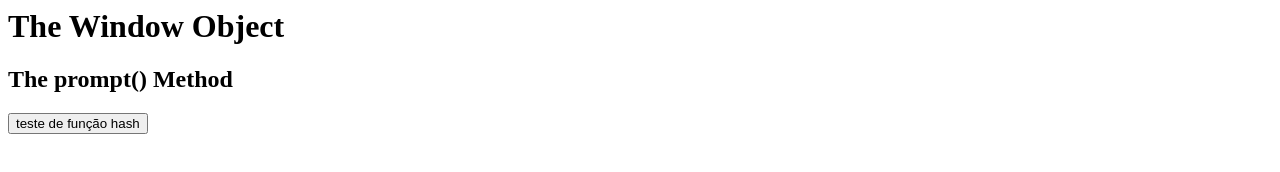
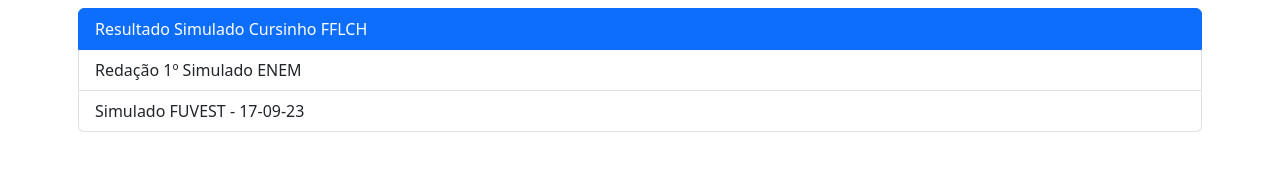
Before and after one commit to williroger/cursinhoFFLCH, a plain HTML site: page index-test.html in a window 1280 px wide. Drawn offline with nearby package versions, Linux system fonts and the light colour scheme.

Commit message:
Página de Abertura

```diff
--- a/index-test.html
+++ b/index-test.html
@@ -1,39 +1,25 @@
-<script src="https://cdnjs.cloudflare.com/ajax/libs/crypto-js/4.0.0/core.min.js"></script>
-<script src="https://cdnjs.cloudflare.com/ajax/libs/crypto-js/3.1.9-1/md5.js"></script>
+<!DOCTYPE html>
+<html lang="pt-br">
+<head>
+    <meta charset="UTF-8">
+    <meta name="viewport" content="width=device-width, initial-scale=1.0">
+    <title>Simulados Cursinho Popular da FFLCH</title>
+    <link href="https://cdn.jsdelivr.net/npm/bootstrap@5.3.0/dist/css/bootstrap.min.css" rel="stylesheet" integrity="sha384-9ndCyUaIbzAi2FUVXJi0CjmCapSmO7SnpJef0486qhLnuZ2cdeRhO02iuK6FUUVM" crossorigin="anonymous">
 
-<h1>The Window Object</h1>
-<h2>The prompt() Method</h2>
-
-<button onclick="myFunction()">teste de função hash</button>
-
-<p id="demo"></p>
-
-<script>
-
-		//alert(hash);
-
-
-		function myFunction() {
-
-			let person = prompt("CHAVE", "Harry Potter");
-
-			hash = CryptoJS.MD5("Harry Potter");
-			personHash = CryptoJS.MD5(person);
-
-		//	console.log("hash: " + hash)
-		//	console.log(typeof hash)
-		//	console.log("personHash: " + personHash)
-		//	console.log(typeof personHash)
-		//	console.log(hash == personHash)
-
-		//	console.log(JSON.stringify(hash) === JSON.stringify(personHash))
-
-			if (JSON.stringify(hash) === JSON.stringify(personHash)){
-				document.getElementById("demo").innerHTML = "É IGUAL";
-			} else {
-				document.getElementById("demo").innerHTML = "DIFERENTE";
-			}
-
-		}
-
-</script>
+</head>
+<body>
+    <div class="container mx-auto p-2">
+		<div class="list-group">
+			<a href="#" class="list-group-item list-group-item-action active" aria-current="true">
+				Resultado Simulado Cursinho FFLCH
+			</a>
+			<a href="redacao-enem/index.html" class="list-group-item list-group-item-action">Redação 1º Simulado ENEM</a>
+			<a href="fuvest-17-09-23/index.html" class="list-group-item list-group-item-action">Simulado FUVEST - 17-09-23</a>
+		</div>
+    </div>
+</body>
+<script src="https://cdn.jsdelivr.net/npm/bootstrap@5.3.0/dist/js/bootstrap.bundle.min.js" integrity="sha384-geWF76RCwLtnZ8qwWowPQNguL3RmwHVBC9FhGdlKrxdiJJigb/j/68SIy3Te4Bkz" crossorigin="anonymous"></script>
+<script src="https://cdn.jsdelivr.net/npm/@popperjs/core@2.11.8/dist/umd/popper.min.js" integrity="sha384-I7E8VVD/ismYTF4hNIPjVp/Zjvgyol6VFvRkX/vR+Vc4jQkC+hVqc2pM8ODewa9r" crossorigin="anonymous"></script>
+<script src="https://cdn.jsdelivr.net/npm/bootstrap@5.3.0/dist/js/bootstrap.min.js" integrity="sha384-fbbOQedDUMZZ5KreZpsbe1LCZPVmfTnH7ois6mU1QK+m14rQ1l2bGBq41eYeM/fS" crossorigin="anonymous"></script>
+<script src="script/main.js"></script>
+</html>
```
Also changed, not shown: fuvest-17-09-23/index.html (added), redacao-enem/css/main.css (added), redacao-enem/data/red.json (renamed from data/red.json), redacao-enem/index.html (renamed from index.html), redacao-enem/script/main.js (renamed from script/main.js).
